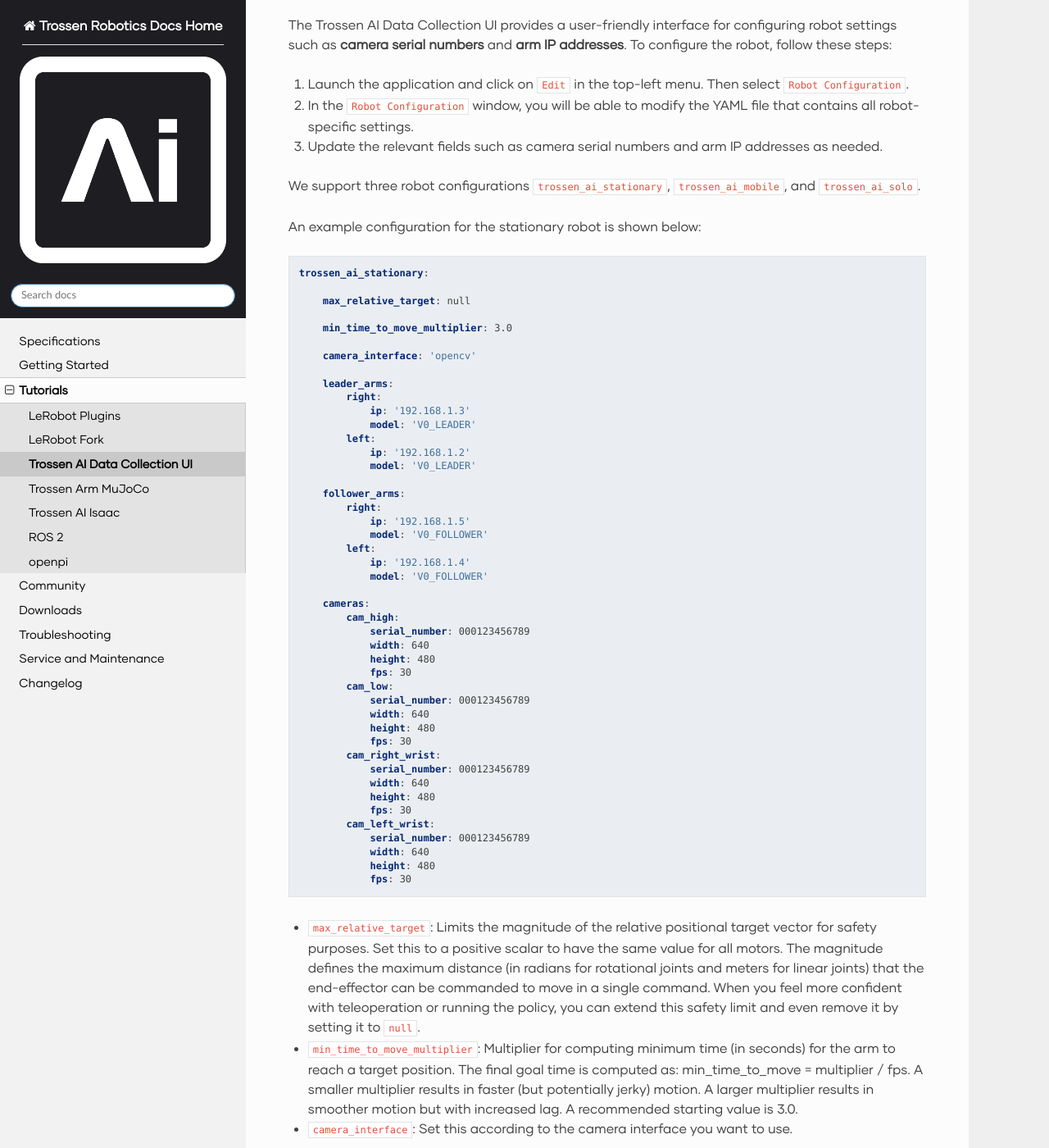
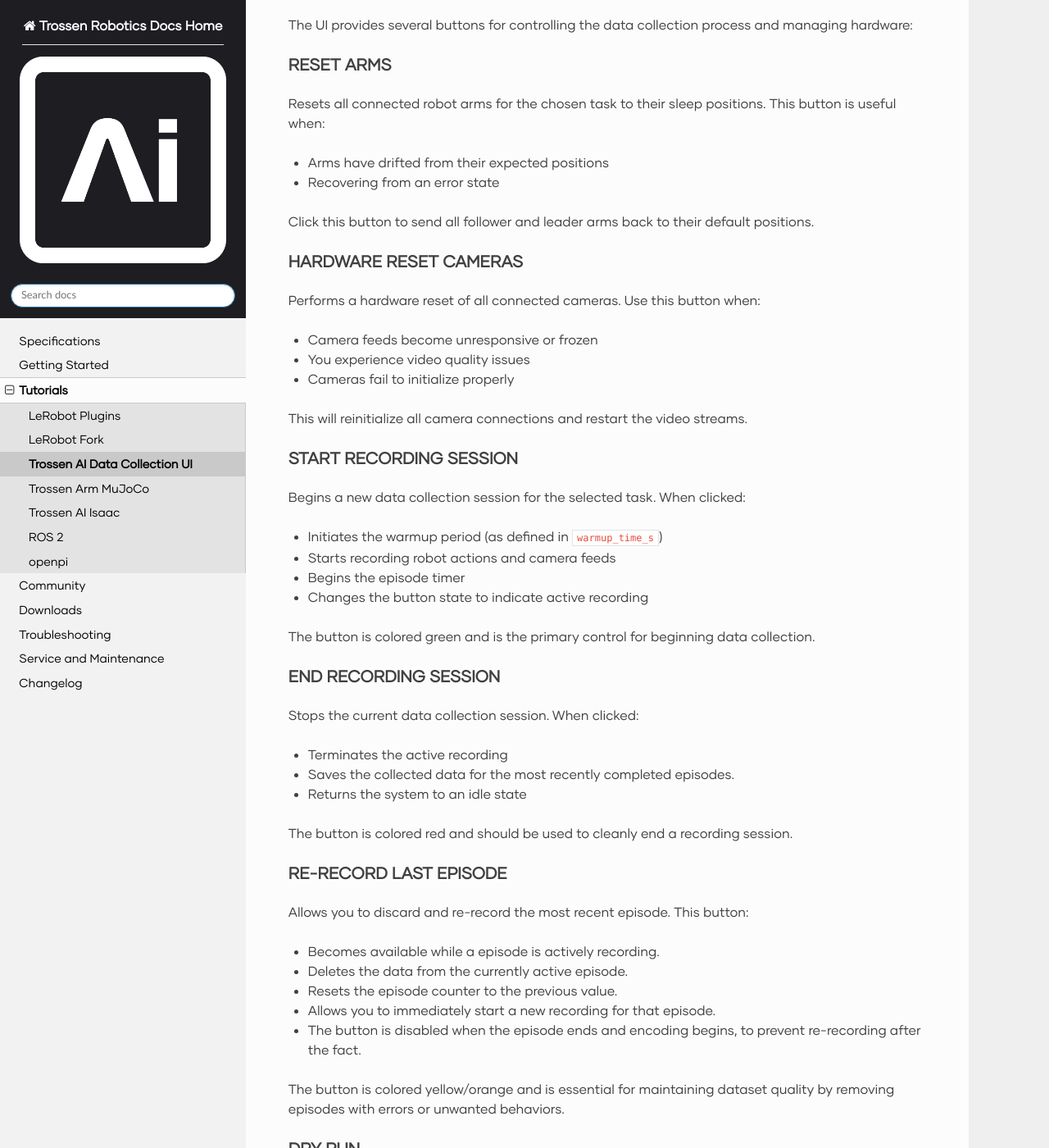
Before and after one commit to TrossenRobotics/trossen_arm, a Sphinx documentation site: the page built from docs/tutorials/trossen_data_collection_ui.rst, in a window 1280 px wide and 1400 px high, scrolled down 6511 px. Shown: the whole window at 82% size. Built offline with Sphinx 7.4.7 and the Read the Docs theme 3.1.0, drawn with Linux system fonts in a browser that asks for light colours; some web fonts are replaced; pages that are not in the unit, such as notebooks, are missing from menus; some of the changed text lies outside the part shown.

Commit message:
add button descriptions

```diff
--- a/docs/tutorials/trossen_data_collection_ui.rst
+++ b/docs/tutorials/trossen_data_collection_ui.rst
@@ -288,6 +288,84 @@ Although not always visible in the main UI, the log terminal provides detailed s
   - Data saving confirmations
   - Task selection changes
   - Configuration loading status
+
+Button Controls
+===============
+
+The UI provides several buttons for controlling the data collection process and managing hardware:
+
+RESET ARMS
+----------
+
+Resets all connected robot arms for the chosen task to their sleep positions. This button is useful when:
+
+- Arms have drifted from their expected positions
+- Recovering from an error state
+
+Click this button to send all follower and leader arms back to their default positions.
+
+HARDWARE RESET CAMERAS
+-----------------------
+
+Performs a hardware reset of all connected cameras. Use this button when:
+
+- Camera feeds become unresponsive or frozen
+- You experience video quality issues
+- Cameras fail to initialize properly
+
+This will reinitialize all camera connections and restart the video streams.
+
+START RECORDING SESSION
+------------------------
+
+Begins a new data collection session for the selected task. When clicked:
+
+- Initiates the warmup period (as defined in ``warmup_time_s``)
+- Starts recording robot actions and camera feeds
+- Begins the episode timer
+- Changes the button state to indicate active recording
+
+The button is colored green and is the primary control for beginning data collection.
+
+END RECORDING SESSION
+----------------------
+
+Stops the current data collection session. When clicked:
+
+- Terminates the active recording
+- Saves the collected data for the most recently completed episodes.
+- Returns the system to an idle state
+
+The button is colored red and should be used to cleanly end a recording session.
+
+RE-RECORD LAST EPISODE
+-----------------------
+
+Allows you to discard and re-record the most recent episode. This button:
+
+- Becomes available while a episode is actively recording.
+- Deletes the data from the currently active episode.
+- Resets the episode counter to the previous value.
+- Allows you to immediately start a new recording for that episode.
+- The button is disabled when the episode ends and encoding begins, to prevent re-recording after the fact.
+
+The button is colored yellow/orange and is essential for maintaining dataset quality by removing episodes with errors or unwanted behaviors.
+
+DRY RUN
+--------
+
+Executes a practice run without saving data. This mode:
+
+- Displays live camera feeds without recording
+- Allows you to test your setup before actual recording
+- Helps verify that all hardware is functioning correctly
+
+The button is colored gray and is useful for:
+
+- Testing camera angles and positions
+- Verifying robot movements and workspace
+- Practicing the task before formal data collection
+- Troubleshooting system issues without creating dataset entries
 
 Configuring the Robots
 ======================
```
